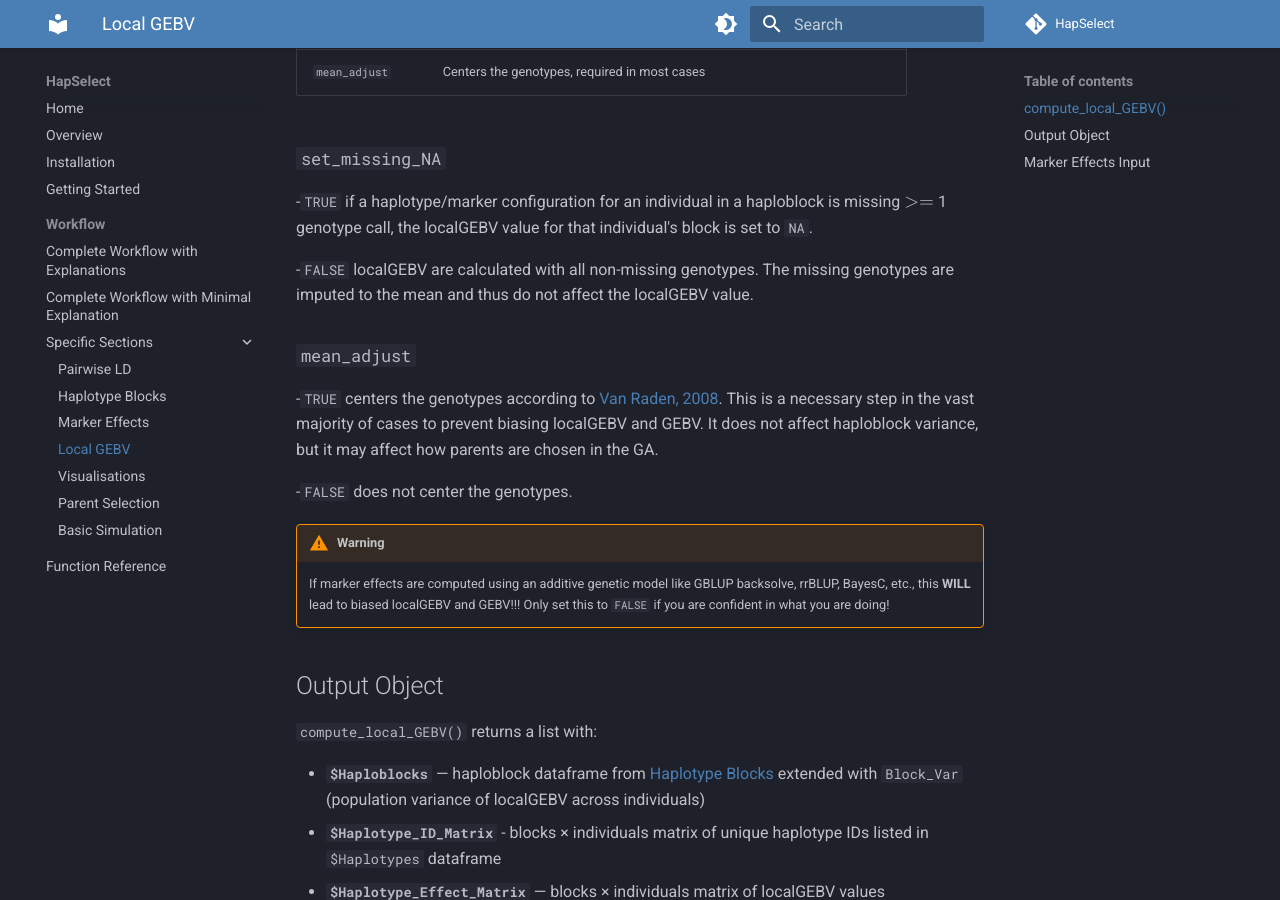
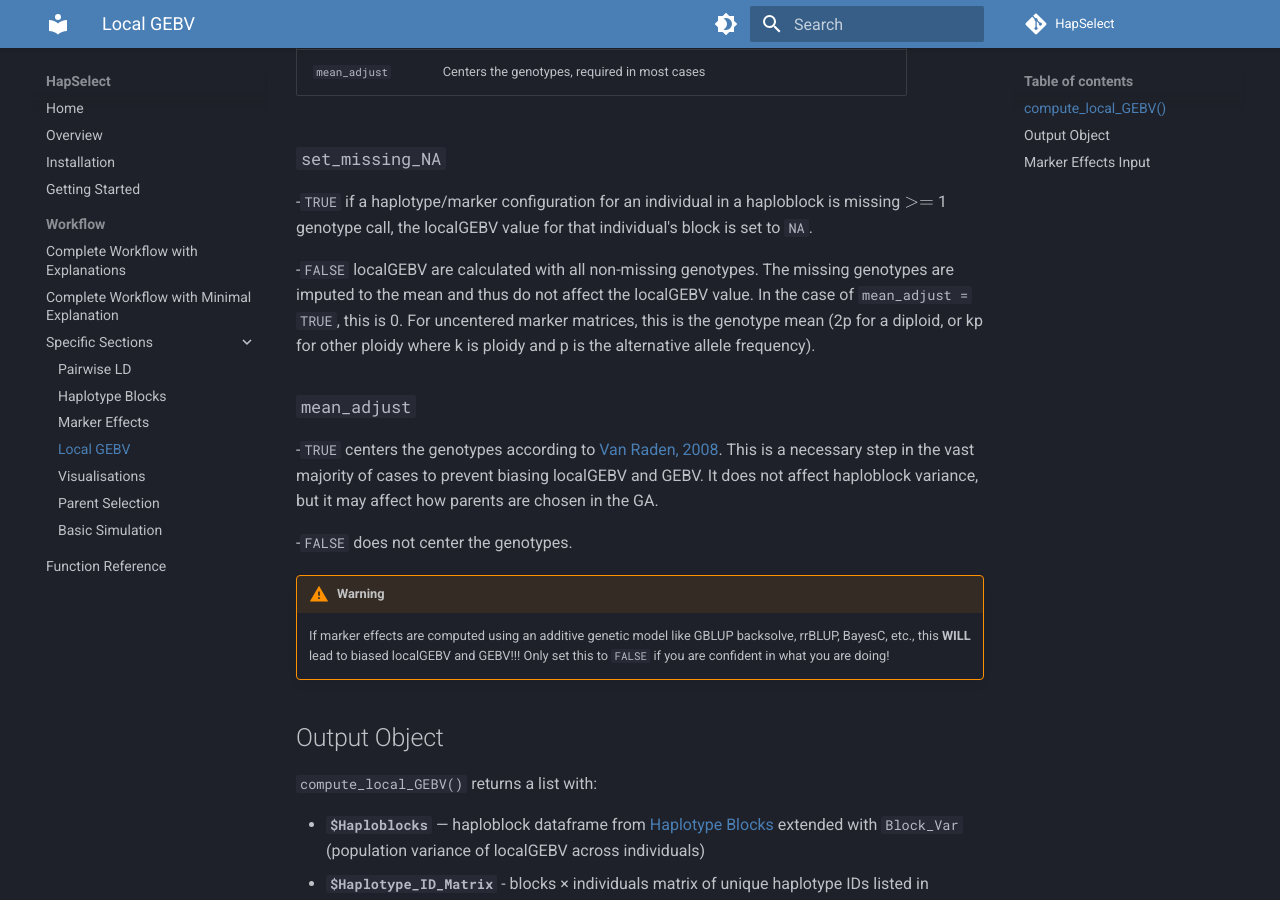
Before and after one commit to wrshf7/HapSelect-Docs, an MkDocs documentation site: the page built from docs/workflow/local-gebv.md, in a window 1280 px wide and 900 px high, scrolled down 670 px. Built offline with MkDocs 1.6.1 and Material for MkDocs 9.7.7, drawn with Linux system fonts in a browser that asks for light colours; comment, search, counter and statistics services are not loaded.

Commit message:
Update local-gebv.md

```diff
--- a/docs/workflow/local-gebv.md
+++ b/docs/workflow/local-gebv.md
@@ -26,7 +26,7 @@ haploblock_obj <- compute_local_GEBV(
 
 -`TRUE` if a haplotype/marker configuration for an individual in a haploblock is missing $>=$ 1 genotype call, the localGEBV value for that individual's block is set to `NA`.
 
--`FALSE` localGEBV are calculated with all non-missing genotypes. The missing genotypes are imputed to the mean and thus do not affect the localGEBV value.
+-`FALSE` localGEBV are calculated with all non-missing genotypes. The missing genotypes are imputed to the mean and thus do not affect the localGEBV value. In the case of `mean_adjust = TRUE`, this is 0. For uncentered marker matrices, this is the genotype mean (2p for a diploid, or kp for other ploidy where k is ploidy and p is the alternative allele frequency).
 
 ### `mean_adjust`
 
```
